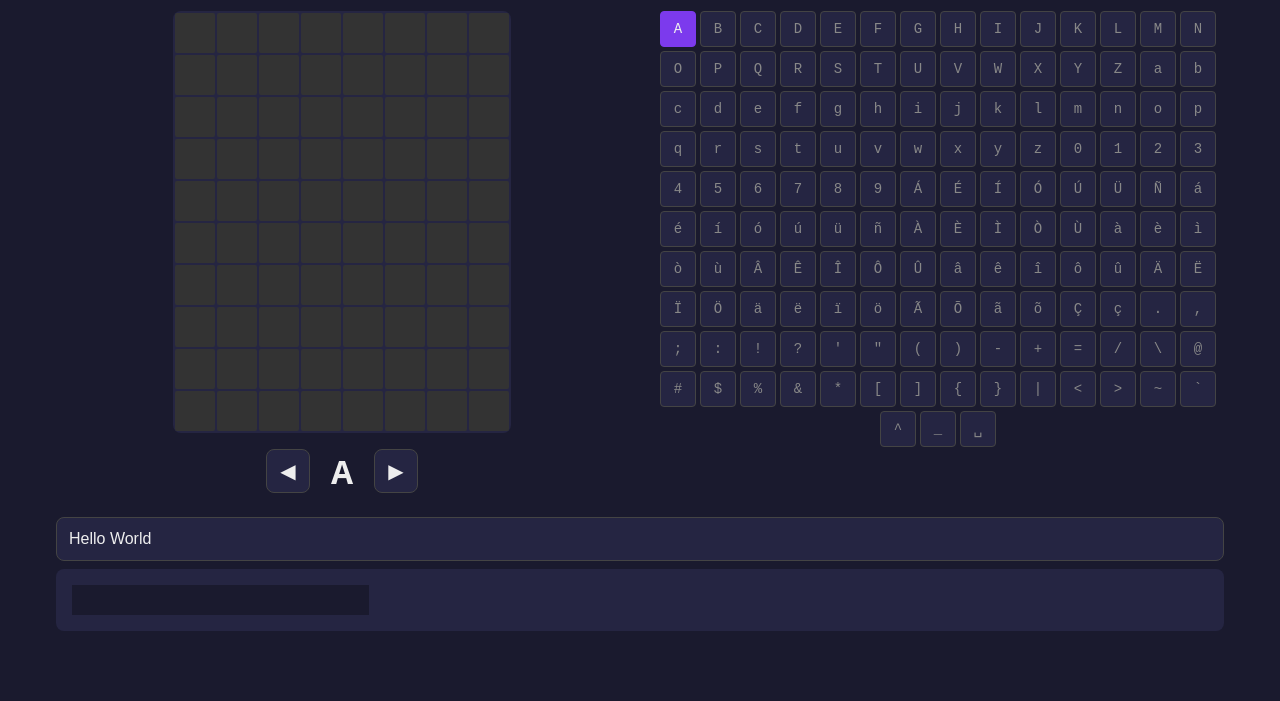
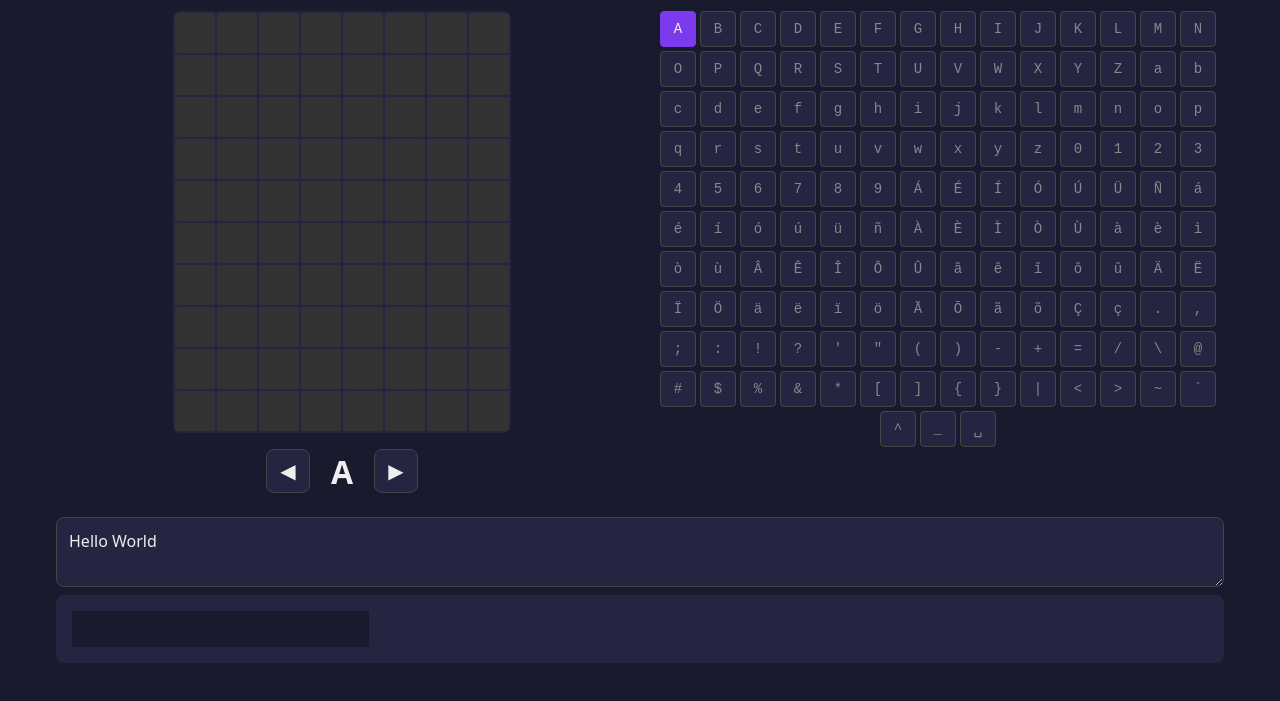
Before and after one commit to sgmtars/pixfonts, a website built with Vite: page index.html in a window 1280 px wide. Shown: the part 65-766 px from the top of the page. Built offline with nearby package versions, Linux system fonts and the light colour scheme.

Commit message:
Support multiline and long text in preview

```diff
--- a/src/main.ts
+++ b/src/main.ts
@@ -54,7 +54,7 @@ class PixFontsApp {
         </section>
 
         <section class="preview-panel">
-          <input type="text" id="preview-text" value="Hello World" placeholder="Preview text...">
+          <textarea id="preview-text" placeholder="Preview text..." rows="2">Hello World</textarea>
           <div class="preview-output" id="preview-output"></div>
         </section>
       </main>
@@ -194,23 +194,30 @@ class PixFontsApp {
   }
 
   private updatePreview(): void {
-    const text = (document.getElementById('preview-text') as HTMLInputElement)?.value || '';
+    const text = (document.getElementById('preview-text') as HTMLTextAreaElement)?.value || '';
     const output = document.getElementById('preview-output')!;
     output.innerHTML = '';
 
     const { gridWidth, gridHeight } = this.project;
+    const scale = 3;
+    const lines = text.split('\n');
+    const maxLineLength = Math.max(...lines.map(l => l.length), 1);
+
     const canvas = document.createElement('canvas');
-    const scale = 3;
-    canvas.width = text.length * (gridWidth + 1) * scale;
-    canvas.height = gridHeight * scale;
+    canvas.width = maxLineLength * (gridWidth + 1) * scale;
+    canvas.height = lines.length * (gridHeight + 2) * scale;
     const ctx = canvas.getContext('2d')!;
 
     ctx.fillStyle = '#1a1a2e';
     ctx.fillRect(0, 0, canvas.width, canvas.height);
     ctx.fillStyle = '#eee';
 
-    for (let i = 0; i < text.length; i++) {
-      const char = text[i];
+    for (let lineIdx = 0; lineIdx < lines.length; lineIdx++) {
+      const line = lines[lineIdx];
+      const offsetY = lineIdx * (gridHeight + 2) * scale;
+
+      for (let i = 0; i < line.length; i++) {
+        const char = line[i];
         const glyph = this.project.glyphs[char];
         if (!glyph) continue;
 
@@ -218,7 +225,8 @@ class PixFontsApp {
         for (let row = 0; row < glyph.pixels.length; row++) {
           for (let col = 0; col < glyph.pixels[row].length; col++) {
             if (glyph.pixels[row][col]) {
-            ctx.fillRect(offsetX + col * scale, row * scale, scale, scale);
+              ctx.fillRect(offsetX + col * scale, offsetY + row * scale, scale, scale);
+            }
           }
         }
       }
--- a/src/style.css
+++ b/src/style.css
@@ -206,16 +206,19 @@ body {
   gap: 0.5rem;
 }
 
-.preview-panel input {
+.preview-panel textarea {
   background: var(--bg-light);
   border: 1px solid #444;
   color: var(--fg);
   padding: 0.75rem;
   border-radius: 8px;
   font-size: 1rem;
+  resize: vertical;
+  min-height: 60px;
+  font-family: inherit;
 }
 
-.preview-panel input:focus {
+.preview-panel textarea:focus {
   outline: none;
   border-color: var(--accent);
 }
@@ -225,9 +228,10 @@ body {
   border-radius: 8px;
   padding: 1rem;
   min-height: 60px;
-  overflow-x: auto;
+  max-height: 200px;
+  overflow: auto;
   display: flex;
-  align-items: center;
+  align-items: flex-start;
 }
 
 .preview-output canvas {
```
Lines whose indentation alone changed are shown as unchanged.
